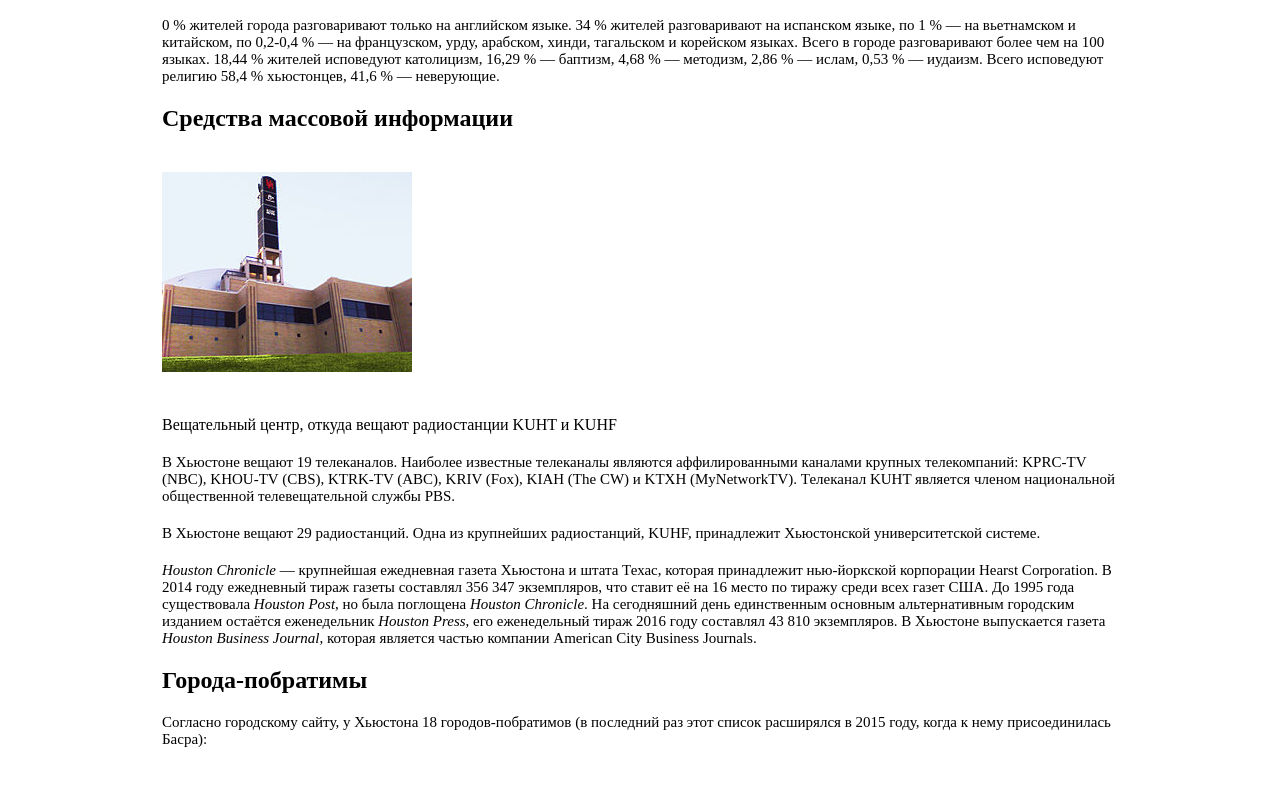
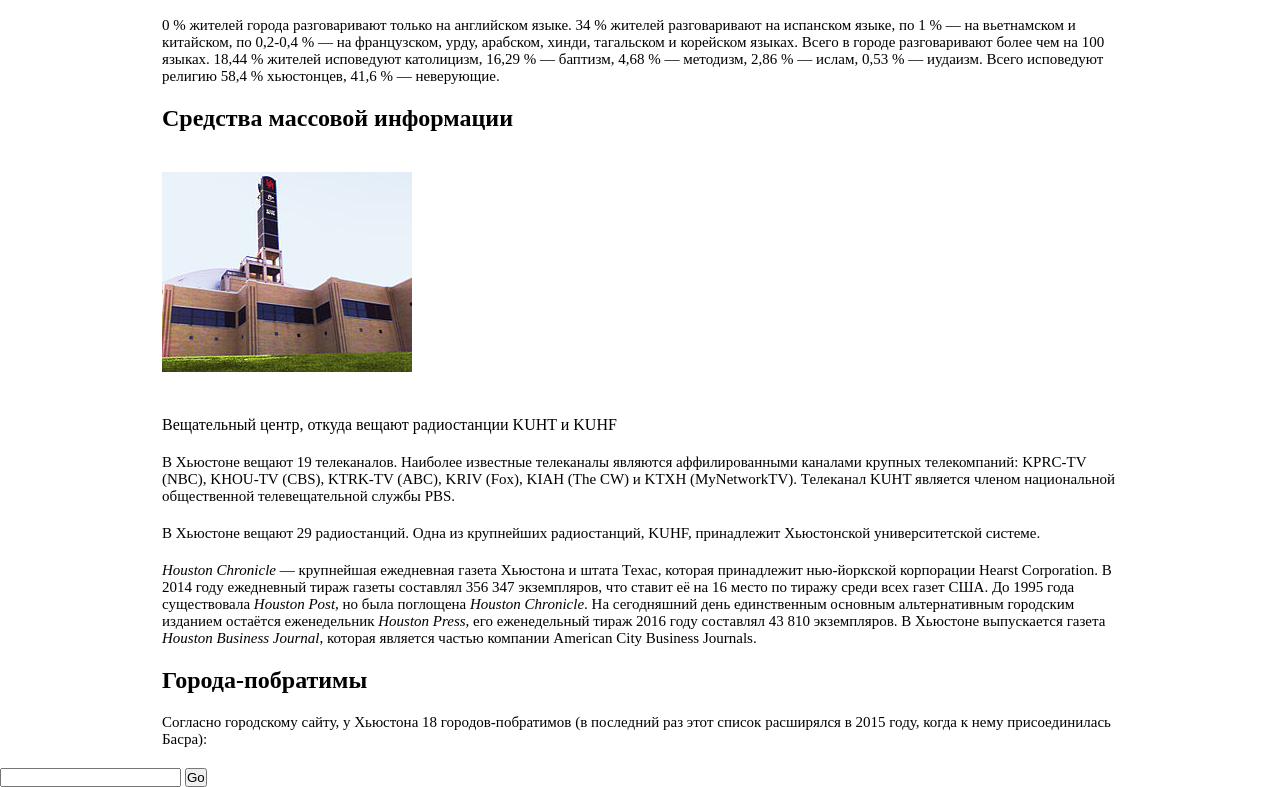
Before and after one commit to kizirgaleevmr/Stepik_Lesson, a plain HTML site: page Husten/index.html in a window 1280 px wide. Shown: the part 8114-8901 px from the top of the page. Drawn offline with Linux system fonts and the light colour scheme.

Commit message:
04/10/2021

```diff
--- a/Husten/index.html
+++ b/Husten/index.html
@@ -649,6 +649,10 @@
 
 		<ul>
 	</div>
+	<form action="">
+		<input type="text" placeholder="">
+		<input type="submit" value="Go">
+	</form>
 </body>
 
 </html>
```
